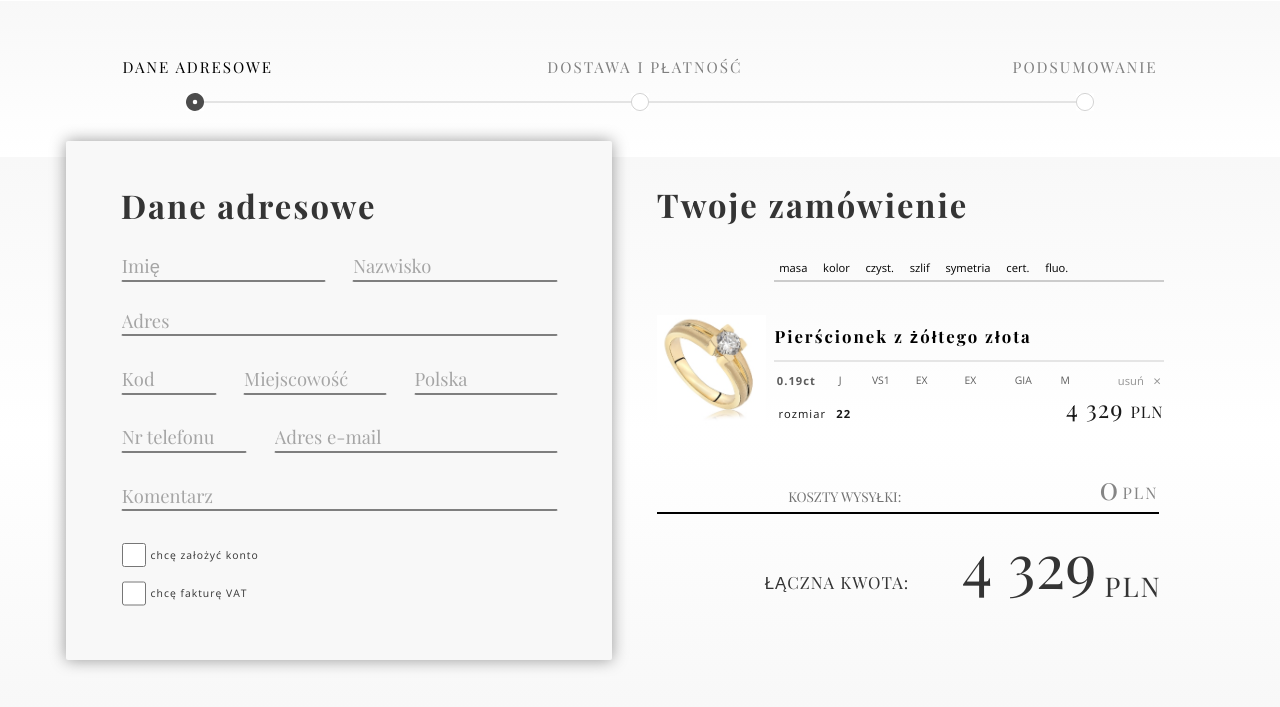
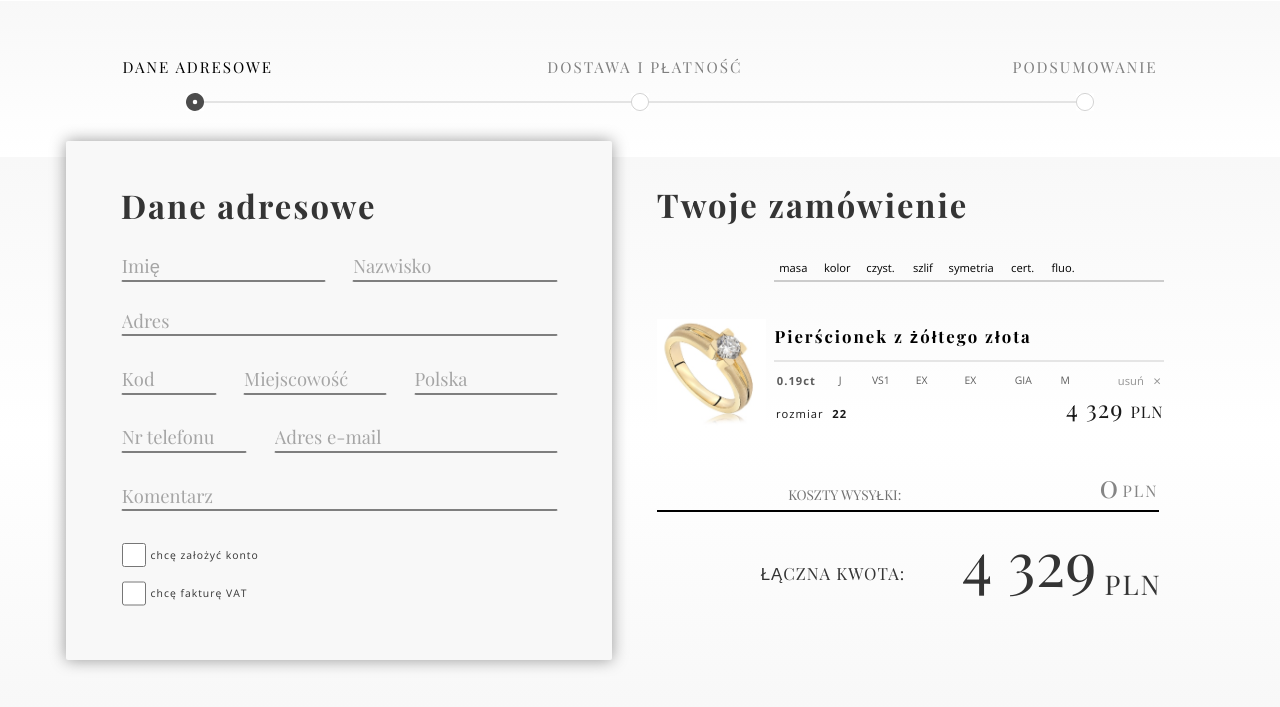
Before and after one commit to bartoszlokaj/basket-for-jewelry, a website: page index.html in a window 1280 px wide. Shown: the part 101-808 px from the top of the page. Drawn offline with nearby package versions, Linux system fonts and the light colour scheme.

Commit message:
details margins

```diff
--- a/index.html
+++ b/index.html
@@ -214,13 +214,13 @@
               </div>
               <div class="features__right">
                 <div class="features__details-box">
-                  <span class="features__details">masa</span>
-                  <span class="features__details">kolor</span>
-                  <span class="features__details">czyst.</span>
-                  <span class="features__details">szlif</span>
-                  <span class="features__details">symetria</span>
-                  <span class="features__details">cert.</span>
-                  <span class="features__details">fluo.</span>
+                  <span class="features__details features__details--1">masa</span>
+                  <span class="features__details features__details--2">kolor</span>
+                  <span class="features__details features__details--3">czyst.</span>
+                  <span class="features__details features__details--4">szlif</span>
+                  <span class="features__details features__details--5">symetria</span>
+                  <span class="features__details features__details--6">cert.</span>
+                  <span class="features__details features__details--7">fluo.</span>
                 </div>
                 <div class="item-header">
                   <h3 class="header-tertiary header-tertiary--basket">
--- a/sass/abstracts/_variables.scss
+++ b/sass/abstracts/_variables.scss
@@ -18,6 +18,8 @@ $color-dark-gray-4: #191919;
 
 $color-black: #000000;
 
+$color-light-blue: #c2d4f4;
+
 //FONTS
 $default-font-size: 1.4rem;
 
--- a/sass/base/_typography.scss
+++ b/sass/base/_typography.scss
@@ -76,8 +76,8 @@ body {
 
   &__size {
     &--text {
-      margin-right: .8rem;
-      margin-left: .5rem;
+      margin-right: 0.6rem;
+      margin-left: 0.2rem;
     }
 
     &--size {
@@ -125,6 +125,7 @@ body {
   text-transform: uppercase;
   font-size: 2.1rem;
   letter-spacing: 1px;
+  color: $color-dark-gray-3;
 
   &__numbers {
     font-size: 7.7rem;
--- a/sass/layout/_order.scss
+++ b/sass/layout/_order.scss
@@ -28,6 +28,7 @@
     display: flex;
 
     &__ring {
+      margin-top: 8.6rem;
       display: flex;
       align-items: flex-end;
     }
@@ -49,8 +50,30 @@
       border-bottom: 2px solid $color-light-gray-2;
     }
 
-    &__details:not(:first-child) {
-      margin-left: 1.6rem;
+    &__details {
+      &--2 {
+        margin-left: 1.7rem;
+      }
+
+      &--3 {
+        margin-left: 1.6rem;
+      }
+
+      &--4 {
+        margin-left: 1.9rem;
+      }
+
+      &--5 {
+        margin-left: 1.6rem;
+      }
+
+      &--6 {
+        margin-left: 1.8rem;
+      }
+
+      &--7 {
+        margin-left: 1.8rem;
+      }
     }
 
     .item-header {
@@ -124,7 +147,7 @@
     display: flex;
     width: 98%;
     padding-bottom: 0.9rem;
-    margin-top: 7.8rem;
+    margin-top: 7.1rem;
     border-bottom: 2px solid $color-black;
     &__left {
       width: 50%;
@@ -145,7 +168,6 @@
 
   .summary {
     display: flex;
-    align-items: baseline;
     padding-right: .9rem;
     margin-top: 1rem;
 
@@ -153,6 +175,11 @@
       width: 50%;
       display: flex;
       justify-content: flex-end;
+    }
+
+    &__text {
+      padding-top: 5.2rem;
+      margin-right: .5rem;
     }
 
     &__right {
```
Also changed, not shown: css/style.css.
